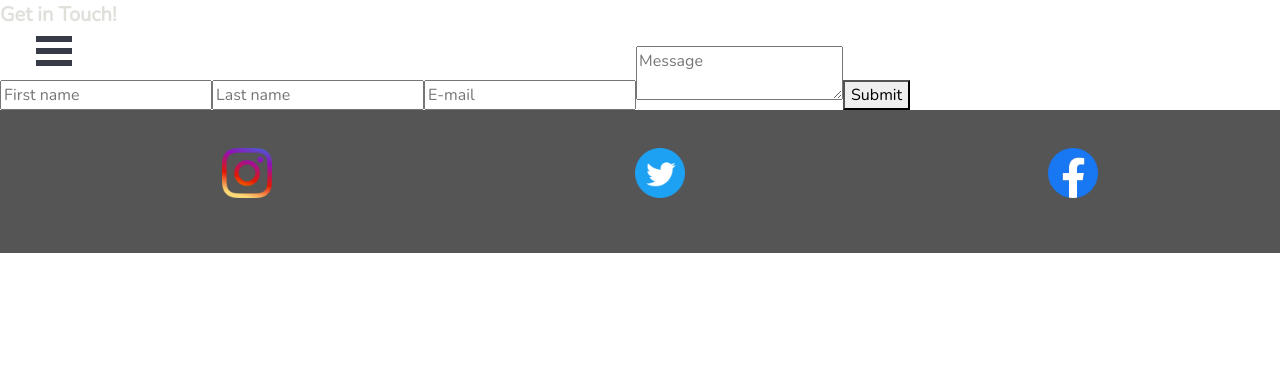
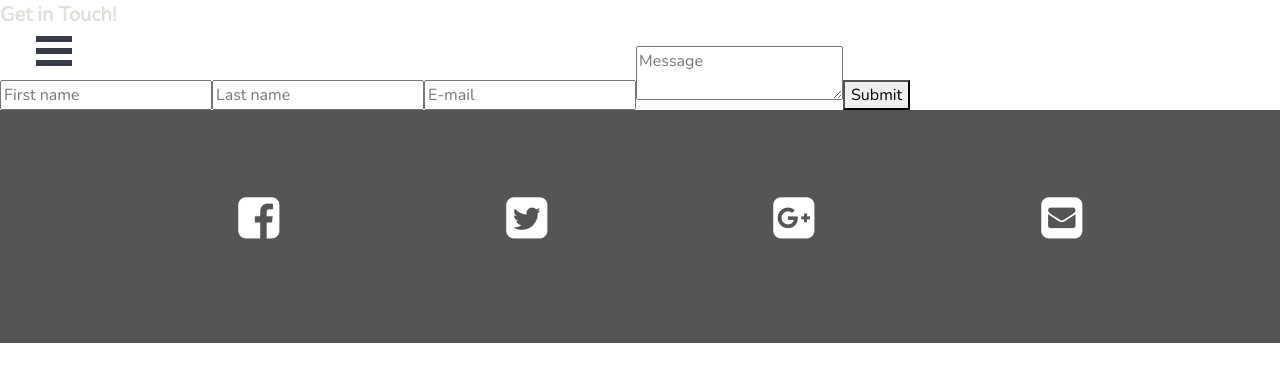
Before and after one commit to ericfeldman1/hannah-t-skokan, a React (Create React App) app: page /contact in a window 1280 px wide. Shown: the top 382 px of the page. Built offline with nearby package versions, Linux system fonts and the light colour scheme.

Commit message:
cleaned up footer

```diff
--- a/public/index.html
+++ b/public/index.html
@@ -10,7 +10,7 @@
   crossorigin="anonymous"
 /> -->
 <link rel="stylesheet" href="https://stackpath.bootstrapcdn.com/bootstrap/4.1.3/css/bootstrap.min.css" integrity="sha384-MCw98/SFnGE8fJT3GXwEOngsV7Zt27NXFoaoApmYm81iuXoPkFOJwJ8ERdknLPMO" crossorigin="anonymous">
-<link rel="stylesheet" href="https://cdnjs.cloudflare.com/ajax/libs/font-awesome/4.7.0/css/font-awesome.min.css">
+<link href="//maxcdn.bootstrapcdn.com/font-awesome/4.1.0/css/font-awesome.min.css" rel="stylesheet">
 
 <meta name="viewport" content="width=device-width, initial-scale=1" />
     <meta name="theme-color" content="#000000" />
--- a/src/Footer.css
+++ b/src/Footer.css
@@ -11,6 +11,54 @@ ul {
   justify-content: space-around;
 }
 
-.social-icons img {
-  height: 50px;
+/* .social-icons a {
+  height: 100px;
+  color: orange;
+} */
+
+#lab_social_icon_footer {
+  padding: 40px 0;
+  /* background-color: #dedede; */
 }
+
+#lab_social_icon_footer a {
+  color: white;
+}
+
+
+
+#lab_social_icon_footer .social:hover {
+  -webkit-transform: scale(1.1);
+  -moz-transform: scale(1.1);
+  -o-transform: scale(1.1);
+}
+
+#lab_social_icon_footer .social {
+  -webkit-transform: scale(0.8);
+  /* Browser Variations: */
+
+  -moz-transform: scale(0.8);
+  -o-transform: scale(0.8);
+  -webkit-transition-duration: 0.5s;
+  -moz-transition-duration: 0.5s;
+  -o-transition-duration: 0.5s;
+}
+/*
+    Multicoloured Hover Variations
+*/
+
+#lab_social_icon_footer #social-fb:hover {
+  color: orange;
+}
+
+#lab_social_icon_footer #social-tw:hover {
+  color: #4099FF;
+}
+
+#lab_social_icon_footer #social-gp:hover {
+  color: #d34836;
+}
+
+#lab_social_icon_footer #social-em:hover {
+  color: #f39c12;
+}
--- a/src/Footer.js
+++ b/src/Footer.js
@@ -11,13 +11,19 @@ export default class Footer extends Component {
   render() {
     return (
       <Content className='Footer'>
-         <ul class="social-icons">
-  <li><a href="https://www.instagram.com/livingindiatv/"><img src={instagram} alt="Instagram" /><span></span></a></li>
-  {/* <li><a href="https://youtube.com">youtube<span></span></a></li> */}
-  <li><a href="https://twitter.com/livingindiatv"><img src={twitter} alt="Twitter" /><span></span></a></li>
-  <li><a href="https://www.facebook.com/livingindiatv/"><img src={facebook} alt="Facebook" />
-<span></span></a></li>
- </ul>
+        <section id="lab_social_icon_footer">
+<div class="container">
+        <ul class="text-center center-block">
+              <li><a href="#"><i id="social-fb" class="fa fa-facebook-square fa-3x social"></i></a></li>
+
+	            <li><a href="#"><i id="social-tw" class="fa fa-twitter-square fa-3x social"></i></a></li>
+
+	            <li><a href="#"><i id="social-gp" class="fa fa-google-plus-square fa-3x social"></i></a></li>
+
+	           <li><a href="mailto:#"><i id="social-em" class="fa fa-envelope-square fa-3x social"></i></a></li>
+    </ul>
+</div>
+</section>
       </Content>
     )
   }
```
Also changed, not shown: src/PhotosPage.css (+9 -2 lines).
